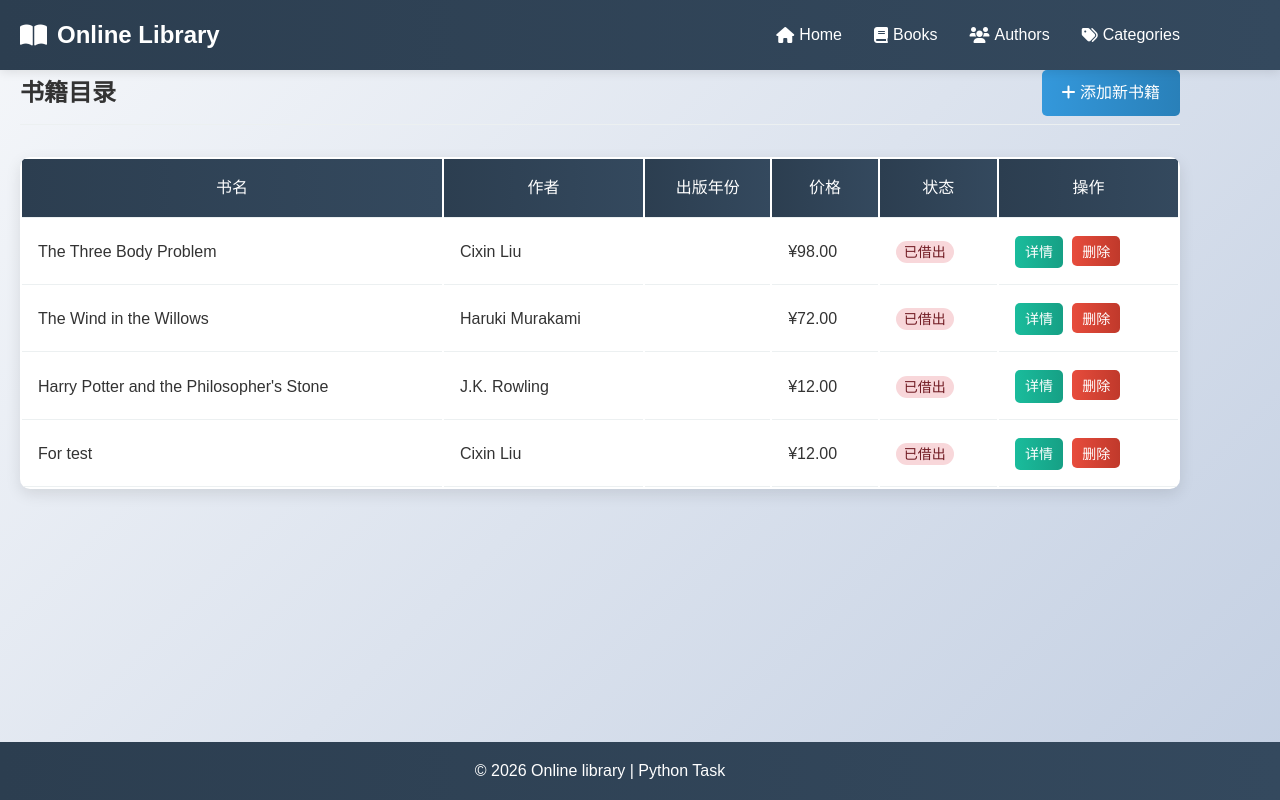
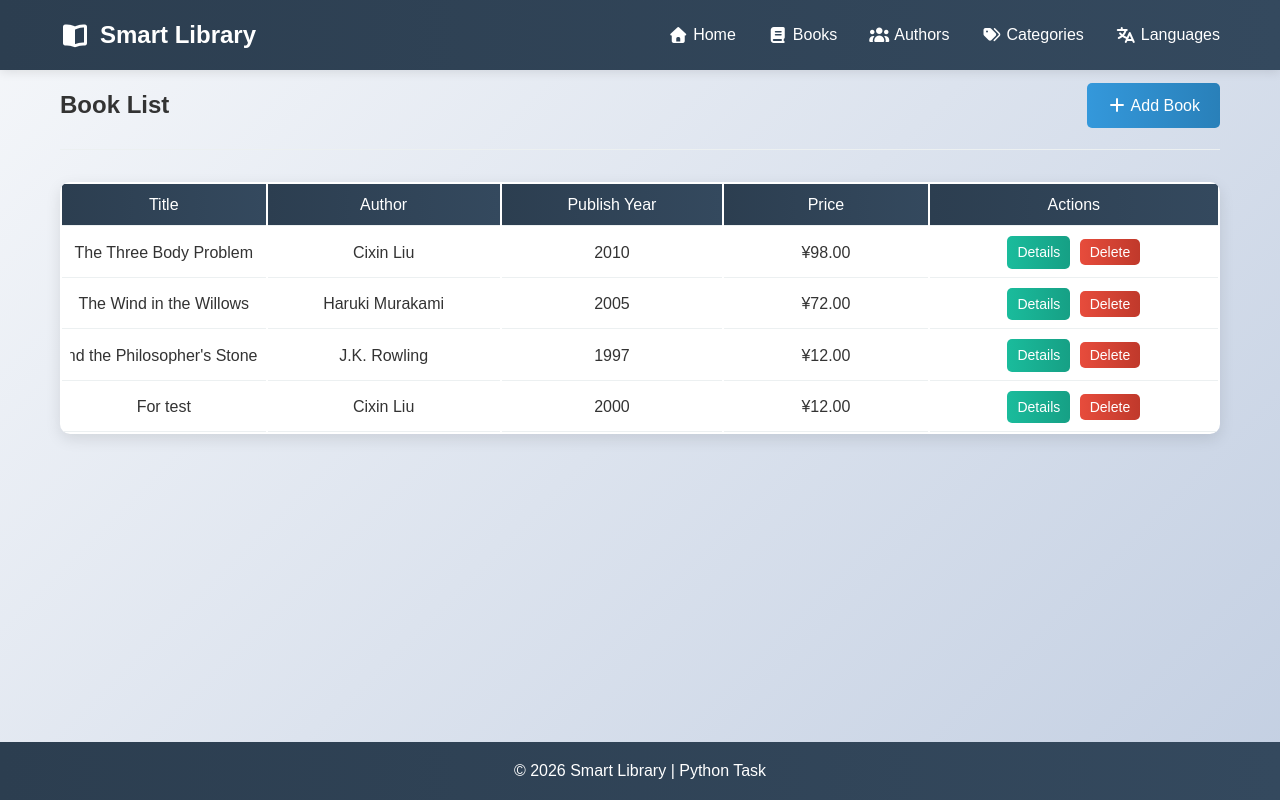
Before and after one commit to PURESUN-OYLY/pyhmk_db, a Flask app: page /books in a window 1280 px wide. Run offline with Flask 3, Linux system fonts and the light colour scheme; data comes from the database, SQL or seed files in the repository; some libraries are stand-ins or nearby versions.

Commit message:
Finish Books page UI and Publish year

```diff
--- a/app.py
+++ b/app.py
@@ -285,6 +285,11 @@ def list_categories():
     categories = Category.query.all()
     return render_template('categories.html', categories=categories)
 
+@app.route('/languages')
+def list_languages():
+    languages = Language.query.all()
+    return render_template('languages.html', languages=languages)
+
 # Edit category page
 @app.route('/edit-category/<int:category_id>', methods=['GET', 'POST'])
 def edit_category(category_id):
--- a/static/css/style.css
+++ b/static/css/style.css
@@ -14,7 +14,7 @@ body {
 
 .container {
     max-width: 1200px;
-    /* margin: 0 auto; */
+    margin: 0 auto;
     padding: 0 20px;
 }
 
@@ -263,9 +263,11 @@ main {
 
 .books-table th,
 .books-table td {
-    padding: 1rem;
-    text-align: left;
+    padding: 0.5rem;
+    text-align: center;
     border-bottom: 1px solid #ecf0f1;
+    min-width: 120px;
+    /* max-width: 250px; */
 }
 
 .books-table th {
@@ -273,6 +275,30 @@ main {
     color: white;
     text-align: center;
     font-weight: 500;
+}
+
+.books-table td div{
+    white-space: nowrap;
+    overflow: hidden;
+    /* overflow-x: auto; */
+    /* scrollbar-width: none; */
+    container-type: inline-size;
+}
+
+.books-table td div span {
+    display: inline-block;
+    width: max-content;
+
+    animation: scroll-left 8s linear infinite;
+}
+
+@keyframes scroll-left {
+    0%, 30% {
+        transform: translateX(0);
+    }
+    75%, 100% {
+        transform: translateX(min(0px, calc(100cqw - 100%)));
+    }
 }
 
 .books-table tr:hover {
--- a/templates/add_book.html
+++ b/templates/add_book.html
@@ -1,6 +1,6 @@
 {% extends "base.html" %}
 
-{% block title %}Add book - Online Library{% endblock %}
+{% block title %}Add book - Smart Library{% endblock %}
 
 {% block content %}
 <section class="page-header">
--- a/templates/base.html
+++ b/templates/base.html
@@ -4,22 +4,23 @@
 <head>
     <meta charset="UTF-8">
     <meta name="viewport" content="width=device-width, initial-scale=1.0">
-    <title>{% block title %}Online Library{% endblock %}</title>
+    <title>{% block title %}Smart Library{% endblock %}</title>
     <link rel="stylesheet" href="{{ url_for('static', filename='css/style.css') }}">
-    <link rel="stylesheet" href="https://cdnjs.cloudflare.com/ajax/libs/font-awesome/6.0.0/css/all.min.css">
+    <link rel="stylesheet" href="https://cdnjs.cloudflare.com/ajax/libs/font-awesome/7.0.0/css/all.min.css">
 </head>
 
 <body>
     <nav class="navbar">
         <div class="container">
             <a href="{{ url_for('index') }}" class="logo">
-                <i class="fas fa-book-open"></i> Online Library
+                <i class="fas fa-book-open"></i> Smart Library
             </a>
             <ul class="nav-links">
                 <li><a href="{{ url_for('index') }}"><i class="fas fa-home"></i> Home</a></li>
                 <li><a href="{{ url_for('books') }}"><i class="fas fa-book"></i> Books</a></li>
                 <li><a href="{{ url_for('list_authors') }}"><i class="fas fa-users"></i> Authors</a></li>
                 <li><a href="{{ url_for('list_categories') }}"><i class="fas fa-tags"></i> Categories</a></li>
+                <li><a href="{{ url_for('list_languages') }}"><i class="fas fa-language"></i> Languages</a></li>
             </ul>
         </div>
     </nav>
@@ -40,7 +41,7 @@
 
     <footer class="footer">
         <div class="container">
-            <p>&copy; 2026 Online library | Python Task</p>
+            <p>&copy; 2026 Smart Library | Python Task</p>
         </div>
     </footer>
 </body>
--- a/templates/books.html
+++ b/templates/books.html
@@ -1,12 +1,12 @@
 {% extends "base.html" %}
 
-{% block title %}书籍目录 - 智慧图书馆{% endblock %}
+{% block title %}Books List - Smart Library{% endblock %}
 
 {% block content %}
 <section class="page-header">
-    <h1>书籍目录</h1>
+    <h1 class="main_title">Book List</h1>
     <a href="{{ url_for('add_book') }}" class="btn btn-primary">
-        <i class="fas fa-plus"></i> 添加新书籍
+        <i class="fas fa-plus"></i> Add Book
     </a>
 </section>
 
@@ -15,32 +15,24 @@
     <table class="books-table">
         <thead>
             <tr>
-                <th>书名</th>
-                <th>作者</th>
-                <th>出版年份</th>
-                <th>价格</th>
-                <th>状态</th>
-                <th>操作</th>
+                <th>Title</th>
+                <th>Author</th>
+                <th style="min-width: 130px;">Publish Year</th>
+                <th>Price</th>
+                <th style="min-width: 170px;">Actions</th>
             </tr>
         </thead>
         <tbody>
             {% for book in books %}
             <tr>
-                <td>{{ book.title }}</td>
+                <td><div><span>{{ book.title }}</span></div></td>
                 <td>{{ book.author.name }}</td>
-                <td>{{ book.publication_year }}</td>
-                <td>¥{{ "%.2f"|format(book.price) }}</td>
+                <td style="text-align: center;">{{ book.publish_year }}</td>
+                <td style="text-align: center;">¥{{ "%.2f"|format(book.price) }}</td>
                 <td>
-                    {% if book.available %}
-                    <span class="status available">可借</span>
-                    {% else %}
-                    <span class="status unavailable">已借出</span>
-                    {% endif %}
-                </td>
-                <td>
-                    <a href="{{ url_for('book_detail', book_id=book.id) }}" class="btn btn-small btn-info">详情</a>
-                    <form action="{{ url_for('delete_book', book_id=book.id) }}" method="POST" class="inline-form" onsubmit="return confirm('确定要删除这本书吗？');">
-                        <button type="submit" class="btn btn-small btn-danger">删除</button>
+                    <a href="{{ url_for('book_detail', book_id=book.id) }}" class="btn btn-small btn-info">Details</a>
+                    <form action="{{ url_for('delete_book', book_id=book.id) }}" method="POST" class="inline-form" onsubmit="return confirm('Are you sure you want to delete this book?');">
+                        <button type="submit" class="btn btn-small btn-danger">Delete</button>
                     </form>
                 </td>
             </tr>
@@ -50,8 +42,8 @@
     {% else %}
     <div class="empty-state">
         <i class="fas fa-book-open"></i>
-        <h3>暂无书籍</h3>
-        <p>点击上方按钮添加第一本书</p>
+        <h3>There are no available books available.</h3>
+        <p>Please add a book to get started, click the button above.</p>
     </div>
     {% endif %}
 </div>
```
